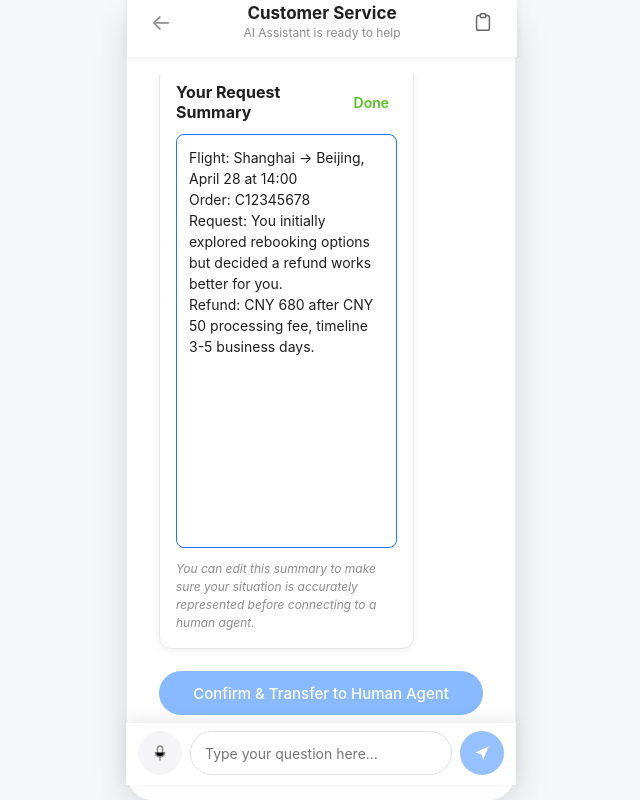
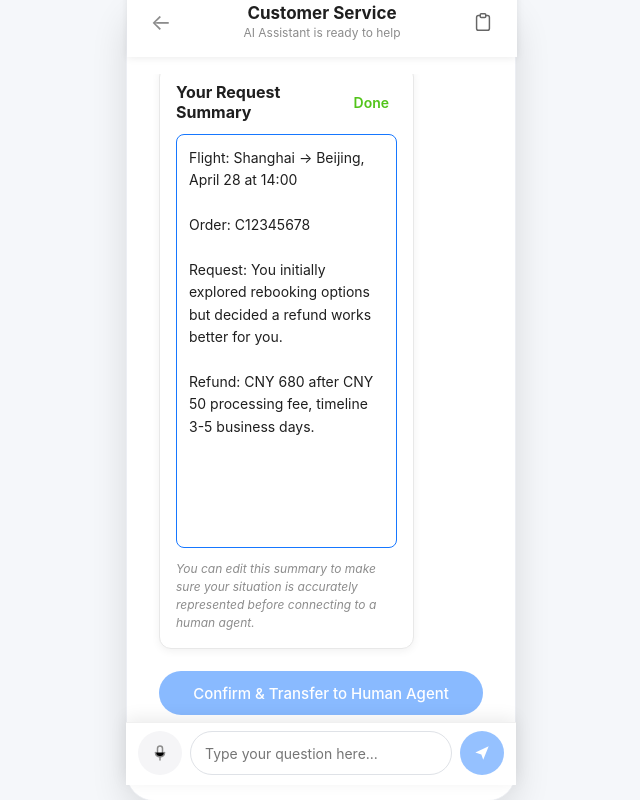
Before and after one commit to sqbbsll-ops/cursor-ai-support, a React (Vite) app: page /page4 in a window 1280 px wide. Both pictures are taken after a click on the button "Edit". Shown: the part 15-815 px from the top of the page, without its empty margins (319-959 px from the left). Built offline with nearby package versions, Linux system fonts and the light colour scheme.

Commit message:
fix textarea font and spacing

```diff
--- a/src/pages/Page4Confirmation.jsx
+++ b/src/pages/Page4Confirmation.jsx
@@ -72,7 +72,7 @@ export function Page4Confirmation() {
       setCardHeight(Math.ceil(ch));
     }
     setDraftText(
-      SUMMARY_ROWS.map(row => `${row.label} ${row.value}`).join('\n')
+      SUMMARY_ROWS.map(row => `${row.label} ${row.value}`).join('\n\n')
     );
     setIsEditing(true);
   };
@@ -214,7 +214,7 @@ export function Page4Confirmation() {
                         borderRadius: "8px",
                         padding: "12px",
                         fontSize: "14px",
-                        lineHeight: "1.5",
+                        lineHeight: "1.6",
                         color: "#1f1f1f",
                         fontFamily: "inherit",
                         resize: "none",
```
